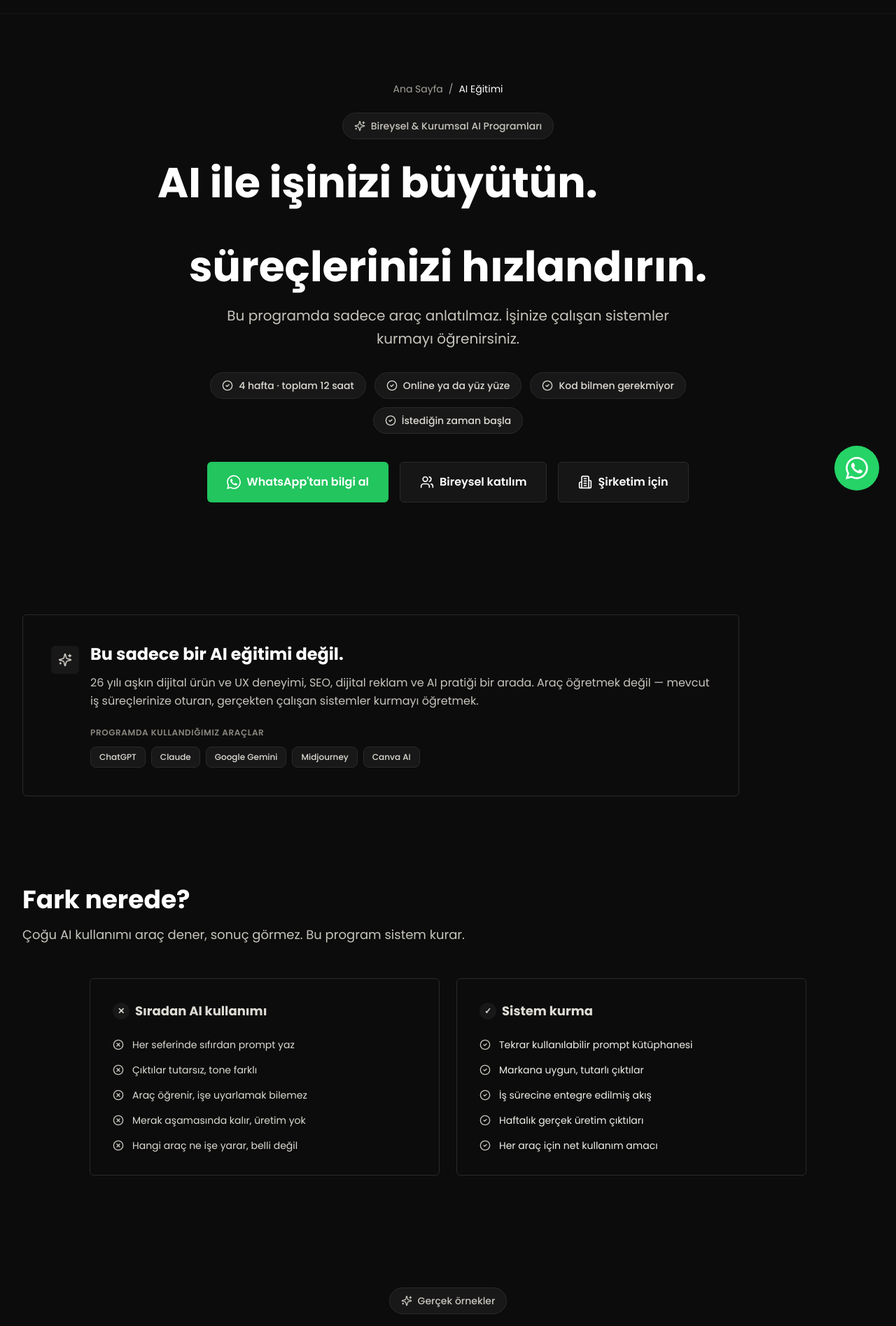
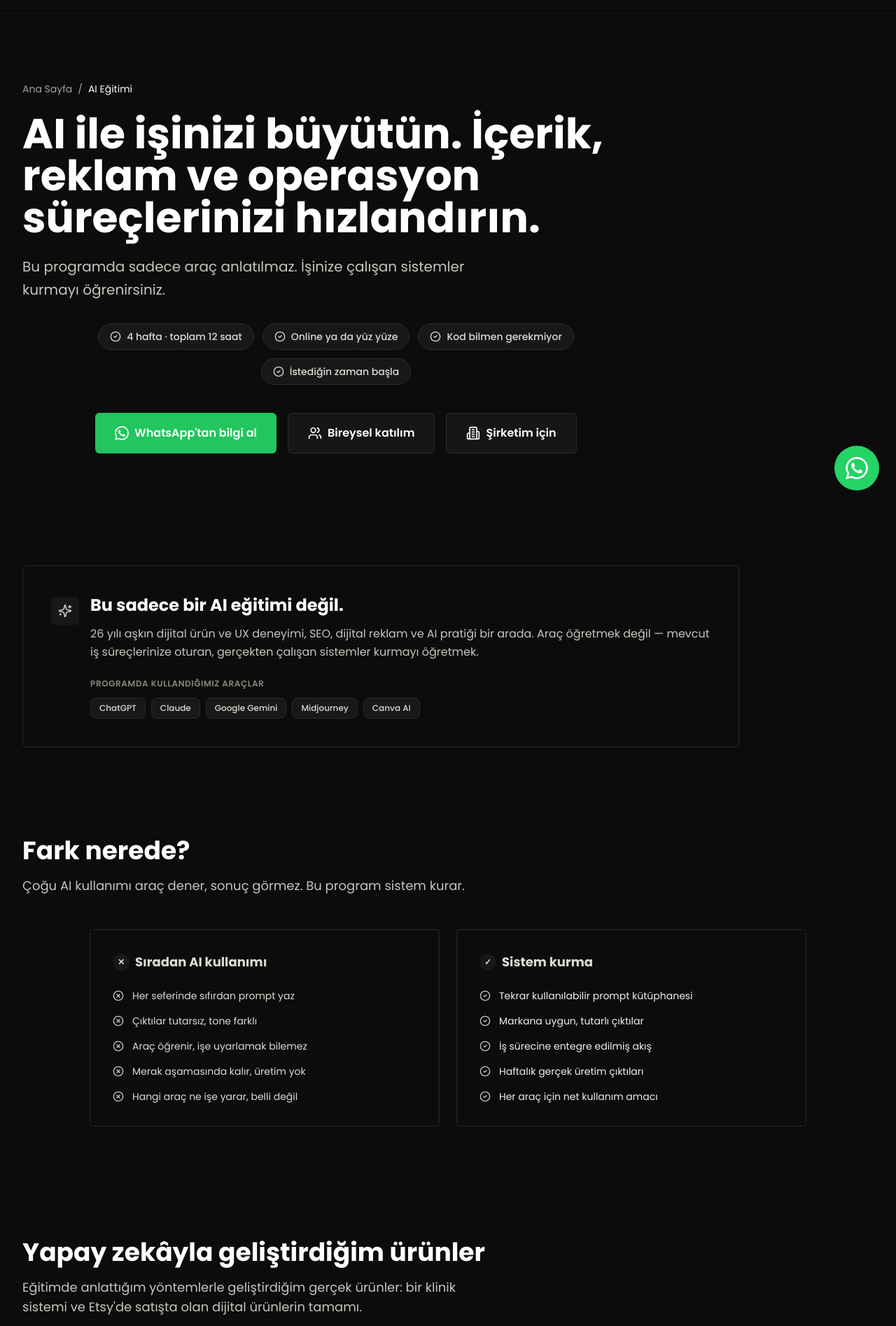
Before and after one commit to tonguc/tonguckaracay, a Next.js app: page /en/ai-egitimi in a window 1280 px wide. Shown: the part 75-1970 px from the top of the page at 70% size. Built offline with nearby package versions, Linux system fonts and the light colour scheme.

Commit message:
Görünmez metin düzeltmesi (bg-clip-text), hap etiketler ve ortalı sayfa başlıkları
Co-Authored-By: Claude Opus 5.5 <noreply@anthropic.com>
Claude-Session: https://claude.ai/code/session_01FwmmycWsQQVnsreCBBbB1q

```diff
--- a/app/[locale]/ai-egitimi/page.tsx
+++ b/app/[locale]/ai-egitimi/page.tsx
@@ -268,27 +268,23 @@ export default function AiEgitimiPage({ params }: { params: { locale: string } }
         </div>
 
         <div className="container-custom relative z-10">
-          <div className="max-w-4xl mx-auto text-center">
-            <nav className="flex items-center justify-center gap-2 text-sm text-primary-400 mb-6">
+          <div className="max-w-4xl">
+            <nav className="flex items-center justify-start gap-2 text-sm text-primary-400 mb-6">
               <Link href="/" className="hover:text-white transition-colors">Ana Sayfa</Link>
               <span>/</span>
               <span className="text-white">AI Eğitimi</span>
             </nav>
 
-            <div className="inline-flex items-center gap-2 px-4 py-2 rounded-full bg-white/5 border border-surface-border text-primary-300 text-sm font-medium mb-8">
-              <Sparkles className="w-4 h-4" />
-              <span>Bireysel & Kurumsal AI Programları</span>
-            </div>
 
             <h1 className="font-display text-4xl md:text-6xl font-bold text-white mb-6 leading-[1.1]">
               AI ile işinizi büyütün.{" "}
-              <span className="bg-clip-text text-transparent">
+
                 İçerik, reklam ve operasyon
-              </span>{" "}
+              {" "}
               süreçlerinizi hızlandırın.
             </h1>
 
-            <p className="text-xl text-primary-300 mb-8 leading-relaxed max-w-2xl mx-auto">
+            <p className="text-xl text-primary-300 mb-8 leading-relaxed max-w-2xl">
               Bu programda sadece araç anlatılmaz. İşinize çalışan sistemler kurmayı öğrenirsiniz.
             </p>
 
@@ -429,11 +425,7 @@ export default function AiEgitimiPage({ params }: { params: { locale: string } }
       {/* SHOWCASE — Kurduğum sistemler */}
       <section className="py-16 md:py-20 bg-surface-darker">
         <div className="container-custom">
-          <div className="text-center mb-12">
-            <div className="inline-flex items-center gap-2 px-4 py-2 rounded-full bg-white/5 border border-surface-border text-primary-300 text-sm font-medium mb-4">
-              <Sparkles className="w-4 h-4" />
-              <span>Gerçek örnekler</span>
-            </div>
+          <div className="mb-12">
             <h2 className="font-display text-3xl md:text-4xl font-bold text-white mb-4">
               Yapay zekâyla geliştirdiğim ürünler
             </h2>
@@ -759,7 +751,7 @@ export default function AiEgitimiPage({ params }: { params: { locale: string } }
           <div className="max-w-5xl mx-auto">
             <div className="mb-10">
               <h2 className="font-display text-3xl md:text-4xl font-bold text-white mb-4">
-                Beklentileri <span className="bg-clip-text text-transparent">baştan netleştirelim</span>
+                Beklentileri baştan netleştirelim
               </h2>
               <p className="text-lg text-primary-300 max-w-2xl">
                 Doğru beklentiyle başlayan, sonucu da hızlı görür.
--- a/app/[locale]/ai-training/page.tsx
+++ b/app/[locale]/ai-training/page.tsx
@@ -268,26 +268,22 @@ export default function AiTrainingPage({ params }: { params: { locale: string }
         </div>
 
         <div className="container-custom relative z-10">
-          <div className="max-w-4xl mx-auto text-center">
-            <nav className="flex items-center justify-center gap-2 text-sm text-primary-400 mb-6">
+          <div className="max-w-4xl">
+            <nav className="flex items-center justify-start gap-2 text-sm text-primary-400 mb-6">
               <Link href="/en" className="hover:text-white transition-colors">Home</Link>
               <span>/</span>
               <span className="text-white">AI Training</span>
             </nav>
 
-            <div className="inline-flex items-center gap-2 px-4 py-2 rounded-full bg-white/5 border border-surface-border text-primary-300 text-sm font-medium mb-8">
-              <Sparkles className="w-4 h-4" />
-              <span>Individual & Corporate AI Programs</span>
-            </div>
 
             <h1 className="font-display text-4xl md:text-6xl font-bold text-white mb-6 leading-[1.1]">
               Grow your business with AI.{" "}
-              <span className="bg-clip-text text-transparent">
+
                 Speed up your content, ads, and operations.
-              </span>
+
             </h1>
 
-            <p className="text-xl text-primary-300 mb-8 leading-relaxed max-w-2xl mx-auto">
+            <p className="text-xl text-primary-300 mb-8 leading-relaxed max-w-2xl">
               This program isn't a tool tutorial. You'll learn to build systems that work in your business.
             </p>
 
@@ -428,11 +424,7 @@ export default function AiTrainingPage({ params }: { params: { locale: string }
       {/* SHOWCASE — Systems I've built */}
       <section className="py-16 md:py-20 bg-surface-darker">
         <div className="container-custom">
-          <div className="text-center mb-12">
-            <div className="inline-flex items-center gap-2 px-4 py-2 rounded-full bg-white/5 border border-surface-border text-primary-300 text-sm font-medium mb-4">
-              <Sparkles className="w-4 h-4" />
-              <span>Real examples</span>
-            </div>
+          <div className="mb-12">
             <h2 className="font-display text-3xl md:text-4xl font-bold text-white mb-4">
               Products I&apos;ve built with AI
             </h2>
@@ -758,7 +750,7 @@ export default function AiTrainingPage({ params }: { params: { locale: string }
           <div className="max-w-5xl mx-auto">
             <div className="mb-10">
               <h2 className="font-display text-3xl md:text-4xl font-bold text-white mb-4">
-                Let&apos;s set <span className="bg-clip-text text-transparent">clear expectations</span>
+                Let&apos;s set clear expectations
               </h2>
               <p className="text-lg text-primary-300 max-w-2xl">
                 Start with the right expectations and you&apos;ll see results faster.
--- a/app/[locale]/blog/page.tsx
+++ b/app/[locale]/blog/page.tsx
@@ -99,11 +99,11 @@ export default async function BlogPage({ params: { locale }, searchParams }: Pro
       <div className="container-custom">
 
         {/* Header */}
-        <div className="text-center mb-10">
+        <div className="mb-10">
           <h1 className="font-display text-4xl md:text-5xl font-bold text-white mb-4">
             {lab ? 'AI Lab' : t('title')}
           </h1>
-          <p className="text-lg text-primary-300 max-w-2xl mx-auto">
+          <p className="text-lg text-primary-300 max-w-2xl">
             {lab
               ? (locale === 'tr'
                   ? 'Modeller, API maliyetleri, MCP ve prompt mühendisliği üzerine teknik notlar ve deneyler.'
--- a/app/[locale]/contact/page.tsx
+++ b/app/[locale]/contact/page.tsx
@@ -23,8 +23,8 @@ export default function ContactPage() {
         </div>
 
         <div className="container-custom relative z-10">
-          <div className="max-w-4xl mx-auto text-center">
-            <nav className="flex items-center justify-center gap-2 text-sm text-primary-400 mb-6">
+          <div className="max-w-4xl">
+            <nav className="flex items-center justify-start gap-2 text-sm text-primary-400 mb-6">
               <Link href="/en" className="hover:text-white transition-colors">Home</Link>
               <span>/</span>
               <span className="text-white">Contact</span>
@@ -34,7 +34,7 @@ export default function ContactPage() {
               <span className="text-gradient">Get in</span> Touch
             </h1>
 
-            <p className="text-xl text-primary-300 mb-8 leading-relaxed max-w-2xl mx-auto">
+            <p className="text-xl text-primary-300 mb-8 leading-relaxed max-w-2xl">
               Fill out the form below to discuss your project, get a quote, or just say hello.
               I usually respond within 24 hours.
             </p>
--- a/app/[locale]/iletisim/page.tsx
+++ b/app/[locale]/iletisim/page.tsx
@@ -23,8 +23,8 @@ export default function IletisimPage() {
         </div>
 
         <div className="container-custom relative z-10">
-          <div className="max-w-4xl mx-auto text-center">
-            <nav className="flex items-center justify-center gap-2 text-sm text-primary-400 mb-6">
+          <div className="max-w-4xl">
+            <nav className="flex items-center justify-start gap-2 text-sm text-primary-400 mb-6">
               <Link href="/" className="hover:text-white transition-colors">Ana Sayfa</Link>
               <span>/</span>
               <span className="text-white">İletişim</span>
@@ -34,7 +34,7 @@ export default function IletisimPage() {
               <span className="text-gradient">İletişime</span> Geçin
             </h1>
 
-            <p className="text-xl text-primary-300 mb-8 leading-relaxed max-w-2xl mx-auto">
+            <p className="text-xl text-primary-300 mb-8 leading-relaxed max-w-2xl">
               Projenizi konuşmak, fiyat teklifi almak veya sadece merhaba demek için
               aşağıdaki formu doldurun. Genellikle 24 saat içinde yanıt veriyorum.
             </p>
--- a/app/not-found.tsx
+++ b/app/not-found.tsx
@@ -3,7 +3,7 @@ import Link from 'next/link';
 export default function NotFound() {
   return (
     <div className="min-h-screen bg-primary-950 flex items-center justify-center px-4">
-      <div className="text-center max-w-lg">
+      <div className="max-w-lg">
         <p className="text-8xl font-bold text-accent-500 mb-4">404</p>
         <h1 className="text-2xl md:text-3xl font-display font-bold text-white mb-4">
           Sayfa Bulunamadı
--- a/components/FinalCTA.tsx
+++ b/components/FinalCTA.tsx
@@ -12,10 +12,10 @@ export default function FinalCTA() {
   return (
     <section className="py-12 md:py-20">
       <div className="container-custom">
-        <div className="card p-6 md:p-12 text-center relative overflow-hidden">
+        <div className="card p-6 md:p-12 relative overflow-hidden">
           <div className="absolute inset-0" />
           <div className="relative z-10">
-            <Mail className="w-10 h-10 md:w-12 md:h-12 text-accent-500 mx-auto mb-4 md:mb-6" />
+            <Mail className="w-10 h-10 md:w-12 md:h-12 text-accent-500 mb-4 md:mb-6" />
             <h2 className="text-2xl md:text-4xl font-bold text-white mb-3 md:mb-4">
               {t('title')}
             </h2>
--- a/components/Hero.tsx
+++ b/components/Hero.tsx
@@ -24,7 +24,7 @@ export default function Hero() {
       </div>
 
       <div className="container-custom relative z-10">
-        <div className="max-w-4xl mx-auto text-center">
+        <div className="max-w-4xl">
           {/* Badge */}
           <div className="inline-flex items-center gap-2 px-3 md:px-4 py-1.5 md:py-2 bg-accent-500/10 border border-accent-500/20 rounded-full mb-6 md:mb-8">
             <Sparkles className="w-4 h-4 text-accent-500" />
--- a/components/about/AboutPage.tsx
+++ b/components/about/AboutPage.tsx
@@ -233,7 +233,7 @@ export default function AboutPage({ locale }: { locale: Locale }) {
       {/* Kariyer boyunca yer alınan marka ve projeler */}
       <section className="border-y border-surface-border/40 bg-surface-card/20 py-16 md:py-20">
         <div className="container-custom">
-          <div className="mb-10 flex flex-col items-center gap-3 text-center md:flex-row md:items-end md:justify-between md:text-left">
+          <div className="mb-10 flex flex-col items-center gap-3 md:flex-row md:items-end md:justify-between md:text-left">
             <div>
               <h2 className="section-title">
                 {isTr ? "Seçili Marka ve " : "Selected Brands & "}
--- a/components/home/HeroDynamic.tsx
+++ b/components/home/HeroDynamic.tsx
@@ -43,7 +43,7 @@ export default function HeroDynamic({ locale }: Props) {
       <div className="container-custom relative z-10">
         <div className="mx-auto max-w-4xl">
           {/* Büyük hero paneli — H1 + alt başlık + servis etiketleri + CTA + istatistik, tek görsel bütün */}
-          <div className="card flex flex-col items-center px-6 py-12 text-center md:px-14 md:py-16">
+          <div className="card flex flex-col items-center px-6 py-12 md:px-14 md:py-16">
             {/* Müsaitlik rozeti */}
             <div className="mb-7 inline-flex w-fit items-center gap-2 rounded-full border border-surface-border bg-white/5 px-3 py-1.5">
               <span className="relative flex h-2 w-2">
```
